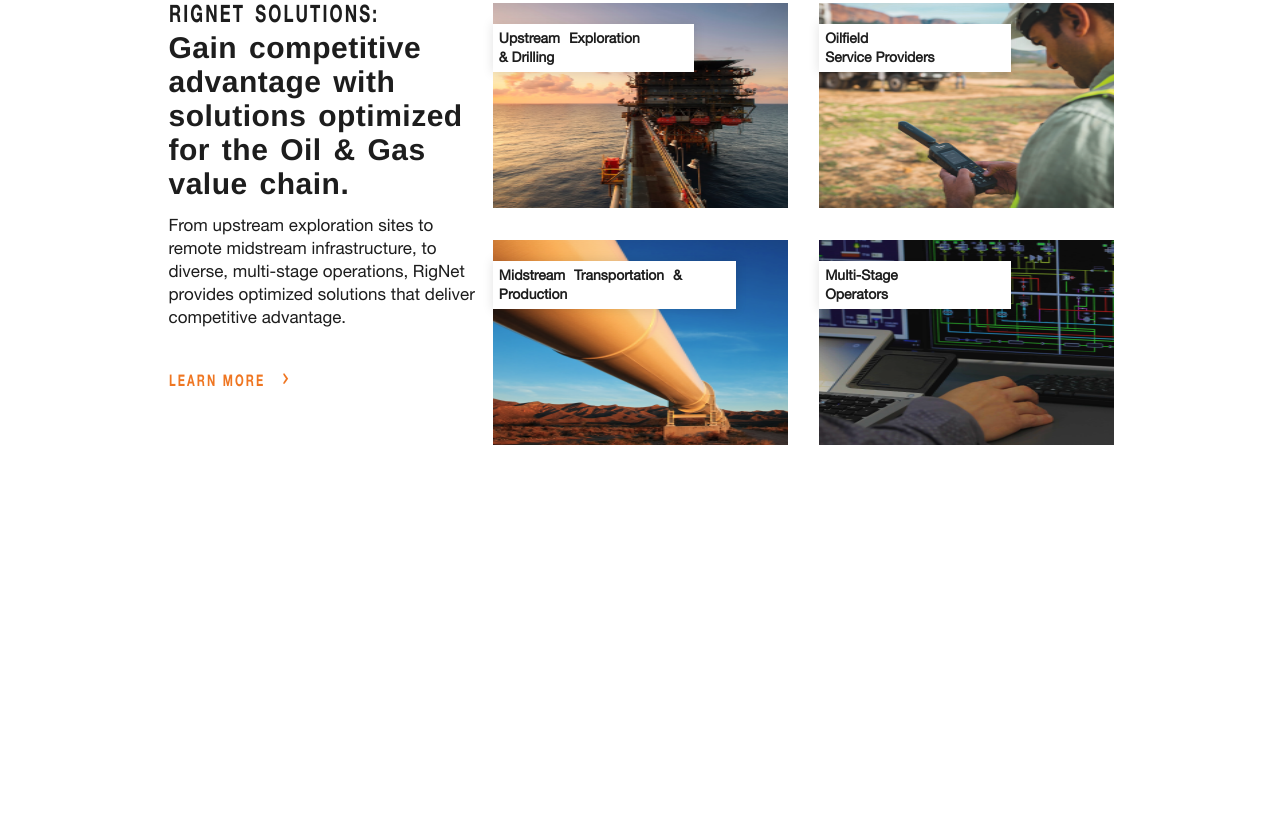
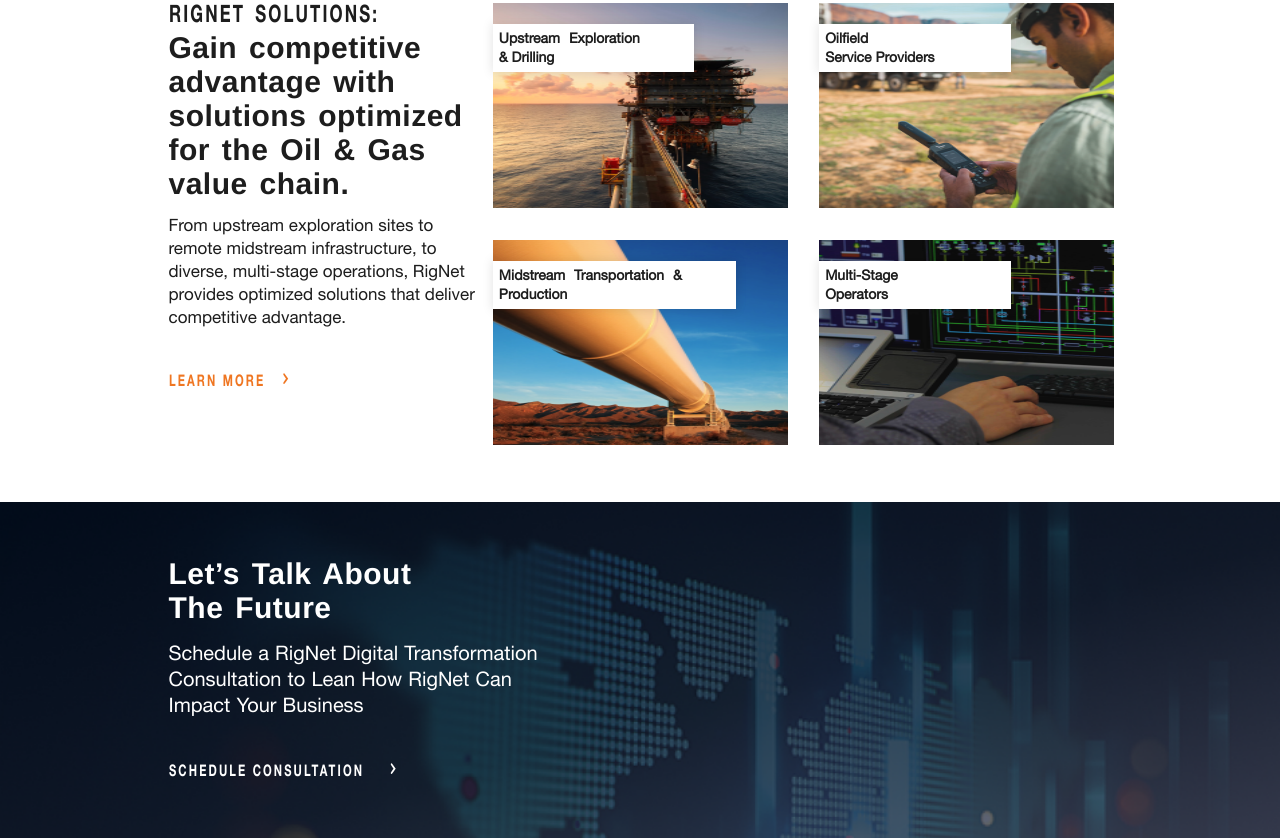
Before and after one commit to aastha-jain-jtg/Assignment-2, a website built with webpack: page src/index.html in a window 1280 px wide. Shown: the part 2574-3412 px from the top of the page. Before the commit the page ends 3076 px from the top, so only its background shows below. Built offline with nearby package versions, Linux system fonts and the light colour scheme; files whose address does not match are found by name; a web font is replaced by a local one.

Commit message:
[AS2-7]: Created the consultation section for the homepage

```diff
--- a/src/index.html
+++ b/src/index.html
@@ -358,5 +358,20 @@
         </div>
       </div>
     </section>
+    <section class="consultation">
+      <div class="aligner">
+        <div class="consultation__content text-white">
+          <h2 class="consultation__heading heading-2">Let’s Talk About The Future</h2>
+          <p class="consultation__para para-1">
+            Schedule a RigNet Digital Transformation Consultation to Lean How
+            RigNet Can Impact Your Business
+          </p>
+          <button class="btn text-white">
+            SCHEDULE CONSULTATION
+            <span class="icon-arrow btn__icon"></span>
+          </button>
+        </div>
+      </div>
+    </section>
   </body>
 </html>
--- a/src/styles/pages/_home.scss
+++ b/src/styles/pages/_home.scss
@@ -375,3 +375,47 @@
     }
   }
 }
+.consultation {
+  background: url("images/consultation-bg.png") center/cover;
+  &__content {
+    padding: 4.3rem 0 4.3rem 2rem;
+    @include for-media($tablet) {
+      padding:4.5rem 0;
+    }
+    @include for-media($laptop) {
+      padding: 5.5rem 0;
+    }
+    @include for-media($desktop) {
+      padding: 6rem 0;
+    }
+  }
+  &__heading {
+    max-width: 17.5rem;
+    margin-bottom: 0.8rem;
+    @include for-media($tablet) {
+      margin-bottom: 1rem;
+      max-width: 20rem;
+    }
+    @include for-media($laptop) {
+      margin-bottom: 1.8rem;
+      max-width: 25rem;
+    }
+    @include for-media($desktop) {
+      margin-bottom: 2rem;
+      max-width: 35rem;
+    }
+  }
+  &__para {
+    margin-bottom: 2rem;
+    @include for-media($tablet) {
+      max-width: 35rem;
+    }
+    @include for-media($laptop) {
+      max-width: 40rem;
+      margin-bottom: 4rem;
+    }
+    @include for-media($desktop) {
+      margin-bottom: 2.5rem;
+    }
+  }
+}
```
